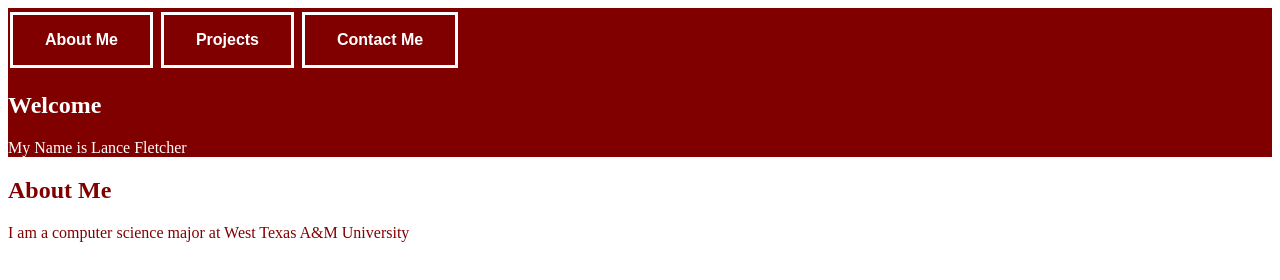
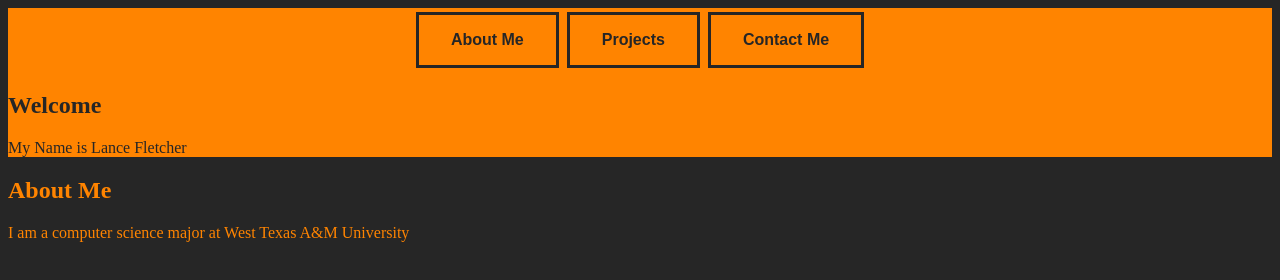
Before and after one commit to LFletch1/LFletch1.github.io, a plain HTML site: page index.html in a window 1280 px wide. Drawn offline with Linux system fonts and the light colour scheme.

Commit message:
Small Color Changes

```diff
--- a/index.html
+++ b/index.html
@@ -1,5 +1,5 @@
 <!DOCTYPE html>
-<html lang="en">
+<html lang="en" style="background-color: #262626;">
 <head>
     <meta charset="UTF-8">
     <meta http-equiv="X-UA-Compatible" content="IE=edge">
--- a/styles.css
+++ b/styles.css
@@ -1,46 +1,44 @@
 h1 {
-    color: white
+    color: #262626
 }
 
 h2 {
-    color:maroon
+    color: #ff8400
 }
 p1 {
-    color: white
+    color: #262626
 }
 
 p2 {
-    color: maroon
+    color: #ff8400
 }
 
 .wrapper {
     text-align: center;
-    display: inline-block;
 }
 
 .button {
     border: none;
-    color: white;
+    color: #262626;
     padding: 16px 32px;
     text-align: center;
     text-decoration: none;
     font-weight: bold;
-    background-color: maroon;
+    background-color: #ff8400;
     display: inline-block;
     font-size: 16px;
     margin: 4px 2px;
     transition-duration: 0.4s;
-    border: white;
+    border: #262626;
     border-style:solid;
-    cursor: cursor;
+    cursor:pointer;
 }
 
 .button:hover {
-    background-color: white;
-    color:maroon
+    background-color: #262626;
+    color:#ff8400;
 }
 
 .section {
-    background-color: maroon;
-    background-image: image();
+    background-color: #ff8400;
 }
```
